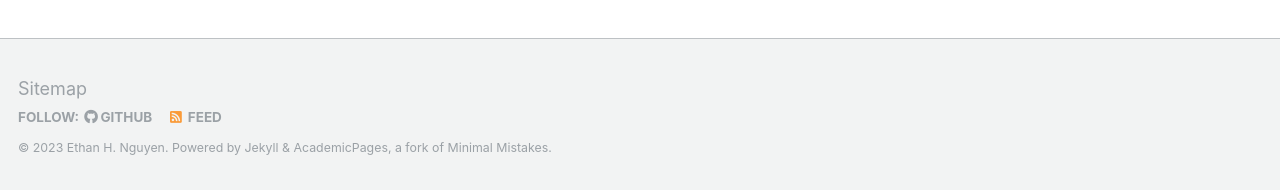
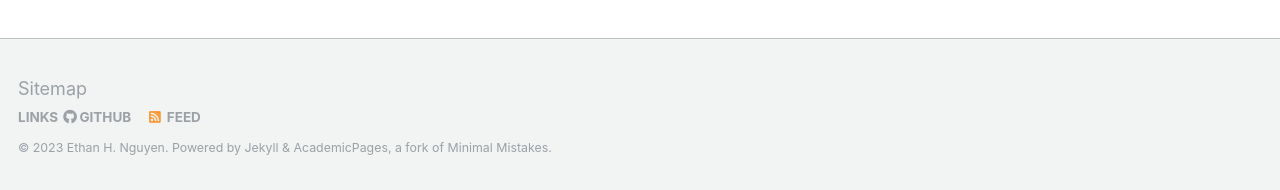
Before and after one commit to EthanHNguyen/ethanhnguyen.github.io, a Jekyll site: the page built from _pages/about.md, in a window 1280 px wide and 1064 px high. Shown: the part 871-1061 px from the top of the window. Built offline with Jekyll 4.4.1, drawn with Linux system fonts in a browser that asks for light colours; some web fonts are replaced.

Commit message:
change mobile interface

```diff
--- a/_data/ui-text.yml
+++ b/_data/ui-text.yml
@@ -21,7 +21,7 @@ en: &DEFAULT_EN
   comments_title             : "Comments"
   more_label                 : "Learn More"
   related_label              : "You May Also Enjoy"
-  follow_label               : "Follow:"
+  follow_label               : "Links"
   feed_label                 : "Feed"
   powered_by                 : "Powered by"
   website_label              : "Website"
```
